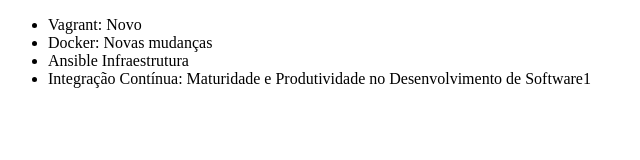
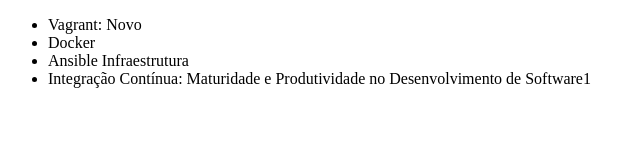
Before and after one commit to Flavia-Rasquinha/alura-git, a plain HTML site: page index.html in a window 1280 px wide. Shown: the full height of the page, 0-640 px from the left. Drawn offline with Linux system fonts and the light colour scheme.

Commit message:
Revert "index.html"
This reverts commit 430a220444e59dd84c15c09d9d6feb4cfdc84575.

```diff
--- a/index.html
+++ b/index.html
@@ -7,7 +7,7 @@
 <body>
     <ul>
         <li>Vagrant: Novo</li>
-        <li>Docker: Novas mudanças </li>
+        <li>Docker</li>
         <li>Ansible Infraestrutura</li>
         <li>Integração Contínua: Maturidade e Produtividade no Desenvolvimento de Software1</li>
     </ul>
```
